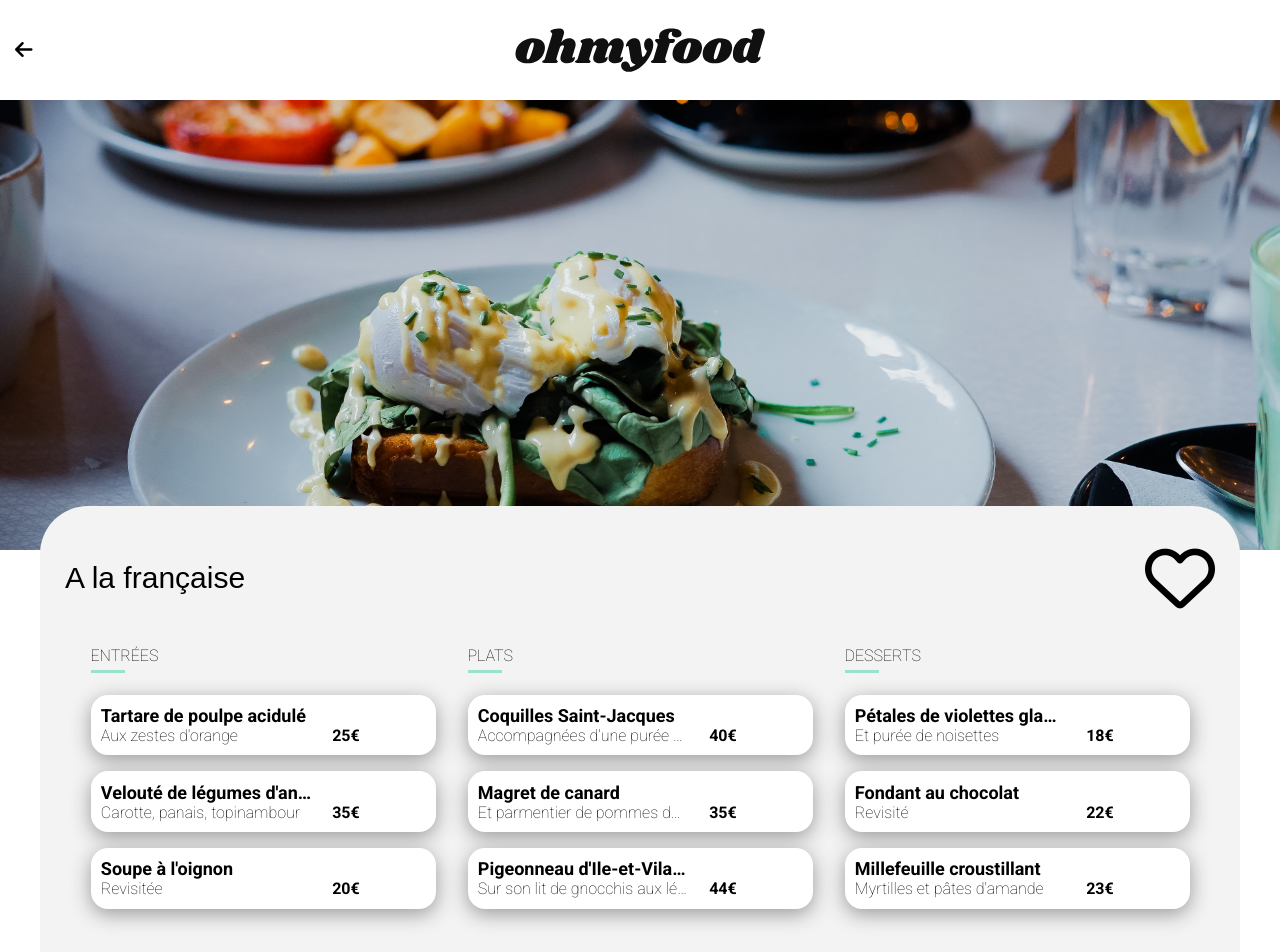
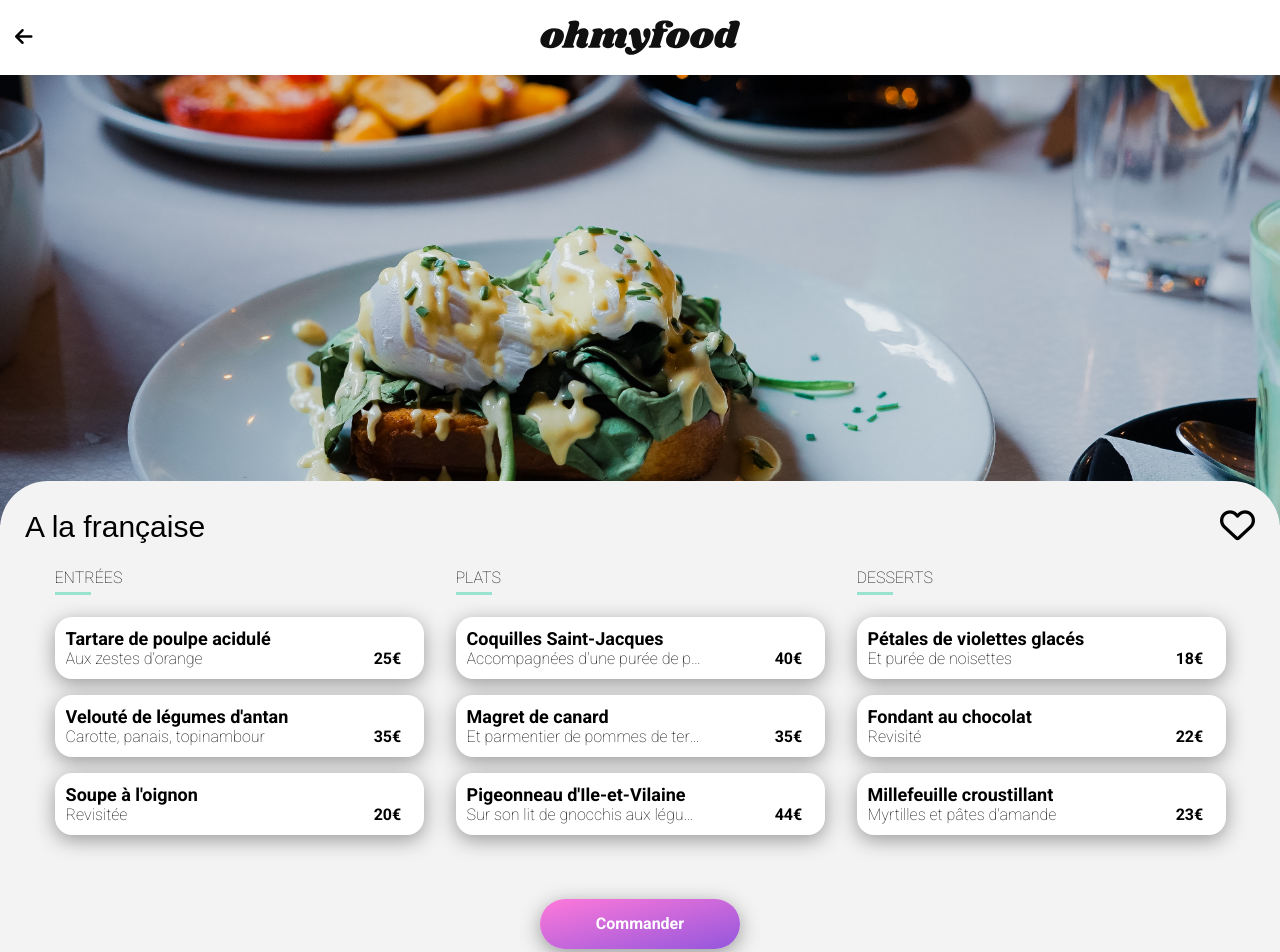
Before and after one commit to ElodieCara/P3-OhMyFood, a website: page a-la-francaise.html in a window 1280 px wide. Shown: the top 952 px of the page. Drawn offline with Linux system fonts and the light colour scheme; a web font is replaced by a local one.

Commit message:
Maj heart

```diff
--- a/a-la-francaise.html
+++ b/a-la-francaise.html
@@ -35,7 +35,7 @@
             <div class="container__menu">
                 <div class="container__menu__title">
                     <h3>A la française</h3>
-                    <span class="icon-heart"><i class="icon-heart--falling  fa-regular fa-heart fa-2x"></i></span>
+                    <span class="icon-heart"><i class="fa-regular fa-heart"></i></span>
                 </div>
                 <section class="home-all-cards-menu">
                     <!-- Menu Starter -->
--- a/sass/Composants/_buttons.scss
+++ b/sass/Composants/_buttons.scss
@@ -28,46 +28,43 @@
 
 /* Icon Heart */
 
+
+
 .icon-heart {
+
     font-size: 35px;
-    color: black;
+
     cursor: pointer;
+    position: relative;
 
-    &--falling {
-        &:hover {
-            color: black;
-            display: inline-block;
-            background: linear-gradient(to left, $primary-color, $secondary-color);
-            background: -webkit-linear-gradient(to left, $primary-color, $secondary-color);
-            -webkit-background-clip: text;
-            background-clip: text;
-            -webkit-text-fill-color: transparent;
-            font-weight: 900;
-            animation: filling 0.3s ease-in-out;
-            opacity: 1;
-        }
-    }
-}
 
-@keyframes filling {
-    0% {
-        opacity: 0;
+    &::before {
+        content: "\f004";
+        font-family: fontAwesome;
+        position: absolute;
+        top: 0;
+        left: 0;
+        font-size: 36px;
+        height: 0;
+        overflow: hidden;
+        transition: 0.5s ease-in-out;
+        background: linear-gradient(to left, $primary-color, $secondary-color);
+        background: -webkit-linear-gradient(to left, $primary-color, $secondary-color);
+        -webkit-background-clip: text;
+        background-clip: text;
+        -webkit-text-fill-color: transparent;
+
     }
 
-    25% {
-        opacity: 0.25;
+    &:hover::before {
+        height: 100%;
+
     }
 
-    50% {
-        opacity: 0.5;
-    }
-
-    75% {
-        opacity: 0.75;
-    }
-
-    100% {
-        opacity: 1;
+    & i {
+        font-size: auto;
+        color: inherit;
+        width: 100%;
     }
 
 }
--- a/sass/Composants/_cards.scss
+++ b/sass/Composants/_cards.scss
@@ -11,8 +11,9 @@
     @include shadow;
     border-radius: 5%;
 
-    @include tablet;
-    flex: 0 0 47%;
+    @include tablet {
+        flex: 0 0 47%;
+    }
 
     @include desktop {
         flex: 0 0 48%;
@@ -28,7 +29,6 @@
         border-radius: 5% 0 0;
         overflow: hidden;
         height: 225px;
-        // border-radius: calc(var(--curve)*1px); définir curve
 
         & img {
             width: 100%;
@@ -76,11 +76,6 @@
         &__notation {
             padding: 15px;
 
-            @include heart-hover;
-
-            & i {
-                @include heart;
-            }
         }
     }
 }
@@ -93,17 +88,7 @@
     height: auto;
     margin-bottom: 3rem;
 
-    @keyframes slideDown {
-        from {
-            transform: translateY(10px);
-            opacity: 0;
-        }
 
-        to {
-            transform: translateY(0);
-            opacity: 1;
-        }
-    }
 
     &__content {
         width: 100%;
@@ -119,11 +104,7 @@
         animation-timing-function: cubic-bezier(.5, 1.58, .34, .82);
         animation-fill-mode: both;
         transform: translateY(-53px);
-
-
         @include shadow;
-
-
 
         &__text {
             width: 100%;
@@ -144,12 +125,14 @@
         }
 
         &__price {
+            float: right;
+            right: 50px;
             display: flex;
             flex-direction: column;
             justify-content: flex-end;
             padding: 3%;
-            margin-right: 7px;
-
+            transform: translateX(50px);
+            transition: all .5s ease;
         }
 
         &__icon {
@@ -160,13 +143,11 @@
             background-color: $tertiary-color;
             border-radius: 0 17px 17px 0;
             transform: scaleX(0);
-            transition: all .5s;
+            transition: all .5s ease 0ms;
             padding: 0;
-            // margin-right: -7rem;
             visibility: hidden;
-            opacity: 0;
+            opacity: 1;
             transform-origin: right;
-
 
             & i {
                 color: $tertiary-color;
@@ -177,17 +158,21 @@
             }
         }
 
-
         &:hover {
             cursor: pointer;
 
+            .menu__content__price {
+                transform: translateX(0);
+                transition: all .5s ease;
+
+            }
+
             .menu__content__icon {
+                visibility: visible;
                 transform-origin: right;
-                visibility: visible;
                 opacity: 1;
                 transform: scaleX(1);
-                animation: translate-left 0.5s linear;
-
+                // animation: translate-left 0.5s linear;
             }
 
             i {
@@ -211,11 +196,19 @@
         &--delay-4 {
             animation-delay: 750ms;
         }
+    }
+}
 
-
+@keyframes slideDown {
+    from {
+        transform: translateY(10px);
+        opacity: 0;
     }
 
-
+    to {
+        transform: translateY(0);
+        opacity: 1;
+    }
 }
 
 @keyframes tourne {
@@ -256,6 +249,7 @@
     60% {
         transform: scaleX(0.6);
     }
+
     70% {
         transform: scaleX(0.7);
     }
--- a/sass/base/_typo.scss
+++ b/sass/base/_typo.scss
@@ -15,8 +15,6 @@ img {
 h3 {
     color: black;
     font-size: 20px;
-
-
 }
 
 .header p {
@@ -27,12 +25,12 @@ h3 {
 
 /* Page Menu */
 
-
 .container__menu {
     h3 {
         font-family: "Shrikhand", sans-serif;
         font-size: 30px;
         font-weight: 500;
+        margin: 0;
     }
 
     h4 {
@@ -76,19 +74,19 @@ h3 {
 
     @include tablet {
         h4 {
+            font-size: 20px;
+        }
+
+        h5 {
+            font-size: 18px;
+        }
+
+        p{
             font-size: 16px;
         }
 
-        h5 {
+        span {
             font-size: 14px;
-        }
-
-        p{
-            font-size: 12px;
-        }
-
-        span {
-            font-size: 12px;
         }
     }
 }
--- a/sass/layouts/_header.scss
+++ b/sass/layouts/_header.scss
@@ -14,8 +14,6 @@
         & img {
             max-width: 185px;
         }
-
-
     }
 
     &__location {
@@ -38,7 +36,7 @@
         display: flex;
         flex-direction: row;
         align-items: center;
-        height: 100px;
+        height: 75px;
         position: relative;
 
         &__icon {
@@ -54,12 +52,10 @@
         }
 
         &__logo {
-            width: 250px;
+            width: 200px;
             display: flex;
             justify-content: center;
 
             }
-
-
     }
 }
--- a/sass/utils/_mixins.scss
+++ b/sass/utils/_mixins.scss
@@ -16,7 +16,7 @@
 /*Container*/
 
 @mixin container {
-    max-width: 1200px;
+
     width: 100%;
     margin: 0 auto 0 auto;
     position: relative;
@@ -41,6 +41,8 @@
 
 @mixin zoom {
     transform: scale(1.2);
+    box-shadow: rgba(0, 0, 0, 0.3) 0px 19px 38px, rgba(0, 0, 0, 0.22) 0px 15px 12px;
+    opacity: 0.8;
 }
 
 @mixin shadow {
--- a/sass/utils/_variables.scss
+++ b/sass/utils/_variables.scss
@@ -16,5 +16,5 @@ $color-hover: lighten($primary-color, 35%);
 
 $breakpoints: (
     desktop: 1200px,
-    tablet: 800px,
+    tablet: 860px,
 );
```
Also changed, not shown: index.html (+4 -4 lines), la-palette-du-gout.html (+1 -1 lines), le-delice-des-sens.html (+1 -1 lines), note-enchantee.html (+6 -3 lines), public/css/style.css, 1 other file.
